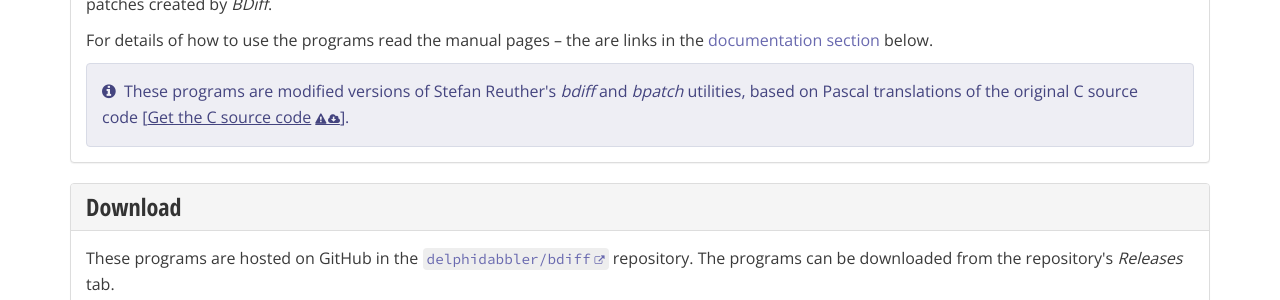
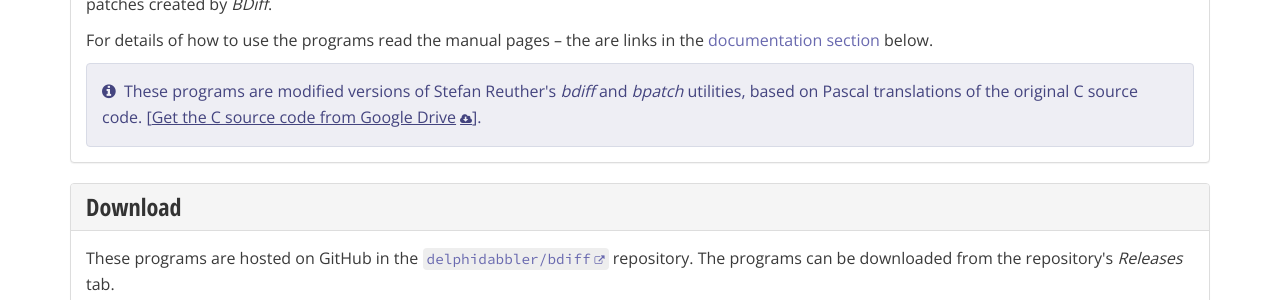
Before and after one commit to delphidabbler/delphidabbler.github.io, a Jekyll site: the page built from _software/bdiff.html, in a window 1280 px wide. Shown: the part 675-975 px from the top of the page. Built offline with Jekyll 4.4.1, drawn with Linux system fonts in a browser that asks for light colours.

Commit message:
Change original bdiff C code link
Changed from phost.de/~stefan to Google Drive.

Did this because the original link was http: and some browsers were
blocking the download.

```diff
--- a/_software/bdiff.html
+++ b/_software/bdiff.html
@@ -32,7 +32,7 @@ status: "current"
       For details of how to use the programs read the manual pages &ndash; the are links in the <a href="#docs">documentation section</a> below.
     </p>
     <p class="alert alert-info glyph">
-      These programs are modified versions of Stefan Reuther's <em>bdiff</em> and <em>bpatch</em> utilities, based on Pascal translations of the original C source code [<a class="direct-dl" href="http://phost.de/~stefan/Files/bdiff-current.zip" aria-label="Direct download of original C source code" title="Direct download of original C source code">Get the C source code</a>].
+      These programs are modified versions of Stefan Reuther's <em>bdiff</em> and <em>bpatch</em> utilities, based on Pascal translations of the original C source code. [<a class="direct-dl" href="https://drive.google.com/file/d/1KQ3k44NFkOdSDU7-OtNi7JKVs5Mr_gt1/view" title="File on Google drive containing of original C source code">Get the C source code from Google Drive</a>].
     </p>
   </div>
 </section>
```
